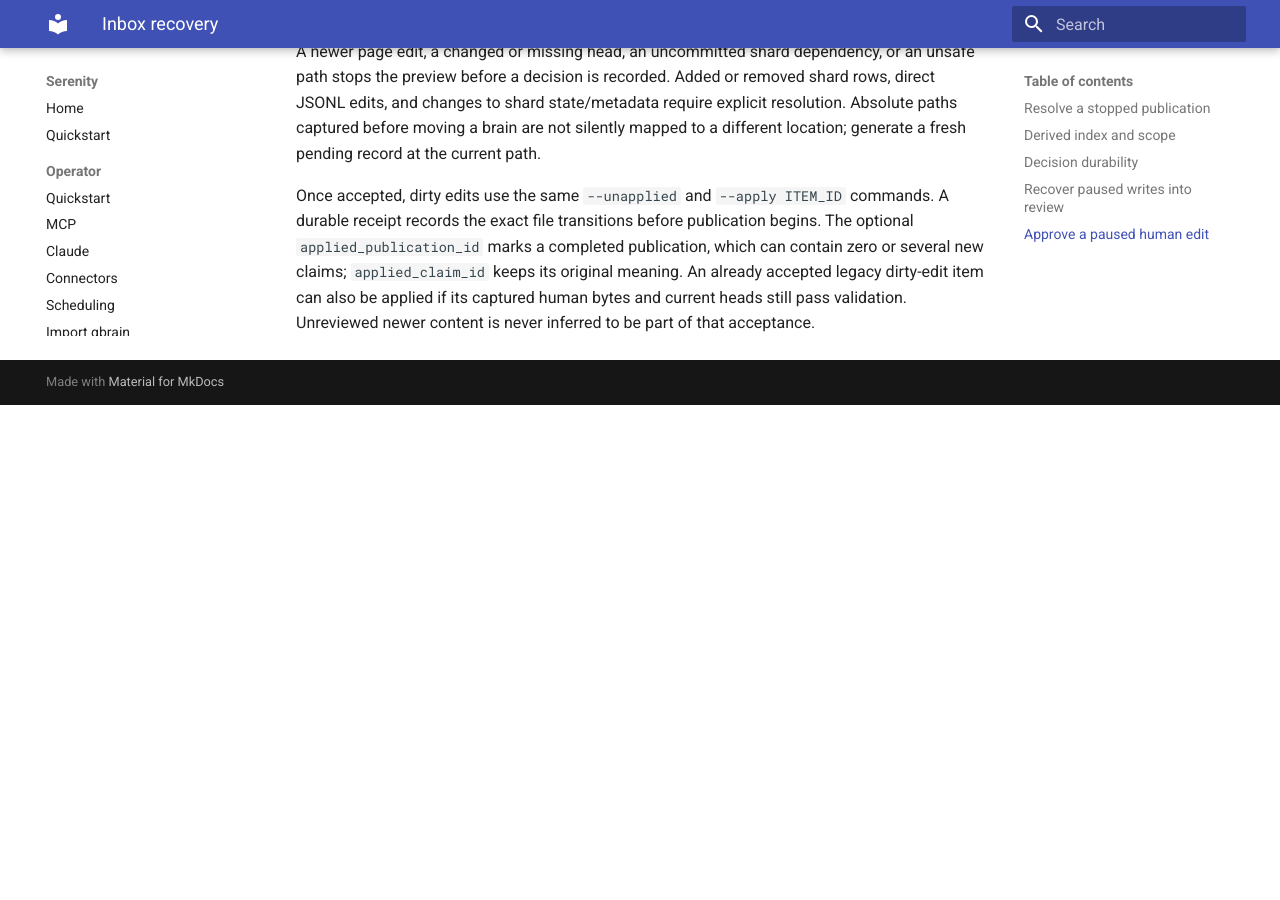
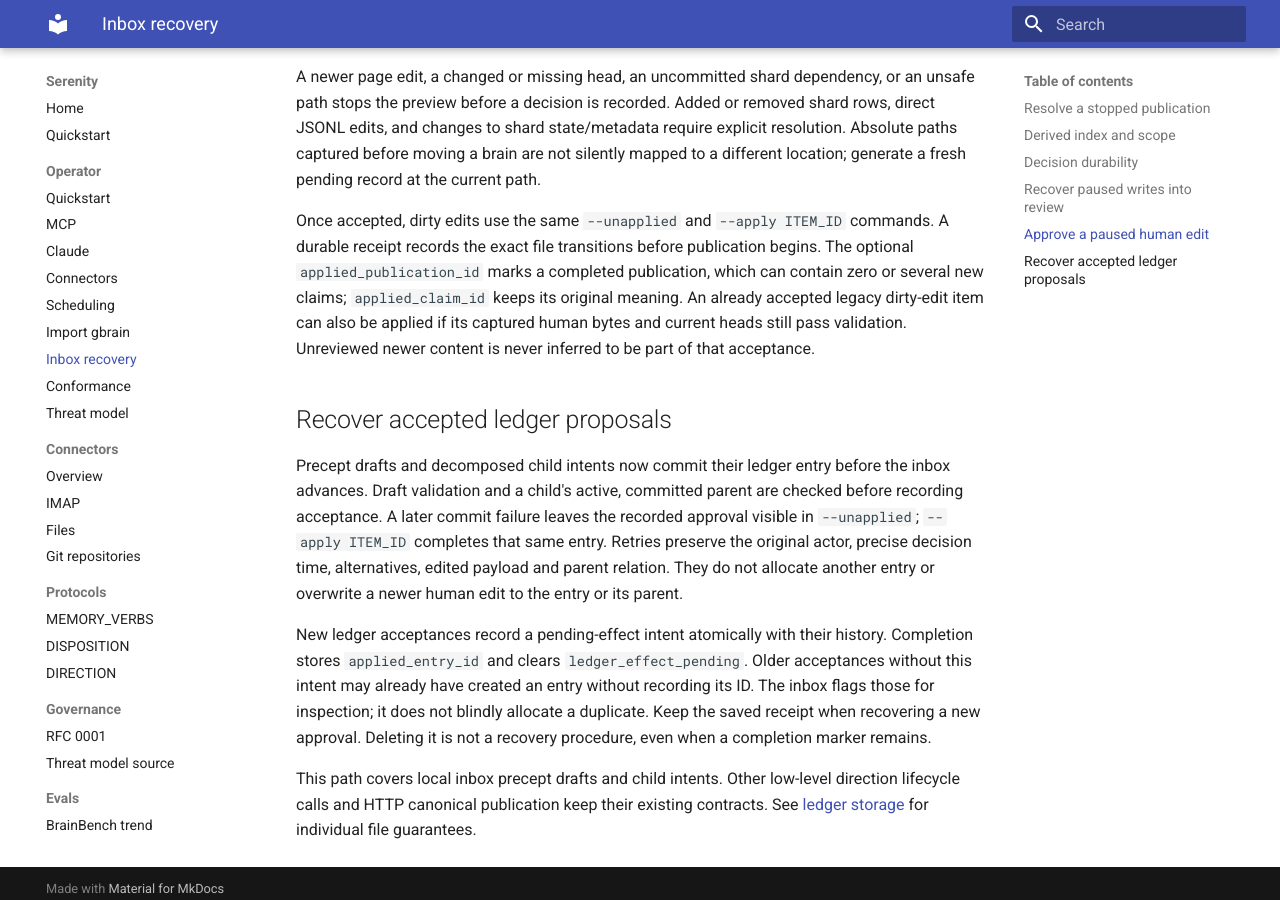
Before and after one commit to sirerun/serenity, an MkDocs documentation site: the page built from docs/operator/inbox.md, in a window 1280 px wide and 900 px high, scrolled down 3029 px. Built offline with MkDocs 1.6.1 and Material for MkDocs 9.7.7, drawn with Linux system fonts in a browser that asks for light colours; before the commit the page ends 3434 px from its top, so only the background shows below that; some of the changed text lies outside the part shown.

Commit message:
Document recovery for accepted precepts and child intents

```diff
--- a/docs/operator/inbox.md
+++ b/docs/operator/inbox.md
@@ -24,7 +24,8 @@ serenity -C /path/to/brain inbox --apply ITEM_ID
 
 A retry uses the already recorded verdict; it does not create another decision or
 change the reviewer. Publication receipts under `.serenity/reconcile/` retain
-before/after bytes until completion. Keep this local runtime directory when
+before/after bytes until completion. Ledger publications use `.serenity/direction/`.
+Keep both local runtime directories when
 recovering an interrupted review. It can contain private canonical content and
 must remain excluded from Git, like the disposition database itself. Deleting
 runtime state is not a way to recover an unfinished publication.
@@ -64,7 +65,8 @@ and directs you to `serenity sync`; it does not pretend the publication rolled
 back.
 
 This recovery path covers local-owner CLI reconciliation, confirmed extraction
-assertions and accepted human edits. Other item kinds retain their existing
+assertions, accepted human edits, precept drafts and child intents. Other item
+kinds retain their existing
 handlers. Canonical publication through DISPOSITION HTTP and recovery of older
 versions' premature `AppliedClaimID` markers are separate surfaces. Receipts do
 not provide a multi-file filesystem transaction against arbitrary simultaneous
@@ -144,3 +146,24 @@ contain zero or several new claims; `applied_claim_id` keeps its original meanin
 An already accepted legacy dirty-edit item can also be applied if its captured
 human bytes and current heads still pass validation. Unreviewed newer content is
 never inferred to be part of that acceptance.
+
+## Recover accepted ledger proposals
+
+Precept drafts and decomposed child intents now commit their ledger entry before
+the inbox advances. Draft validation and a child's active, committed parent are
+checked before recording acceptance. A later commit failure leaves the recorded
+approval visible in `--unapplied`; `--apply ITEM_ID` completes that same entry.
+Retries preserve the original actor, precise decision time, alternatives, edited
+payload and parent relation. They do not allocate another entry or overwrite a
+newer human edit to the entry or its parent.
+
+New ledger acceptances record a pending-effect intent atomically with their
+history. Completion stores `applied_entry_id` and clears `ledger_effect_pending`.
+Older acceptances without this intent may already have created an entry without
+recording its ID. The inbox flags those for inspection; it does not blindly
+allocate a duplicate. Keep the saved receipt when recovering a new approval.
+Deleting it is not a recovery procedure, even when a completion marker remains.
+
+This path covers local inbox precept drafts and child intents. Other low-level
+direction lifecycle calls and HTTP canonical publication keep their existing
+contracts. See [ledger storage](ledger-storage.md) for individual file guarantees.
```
